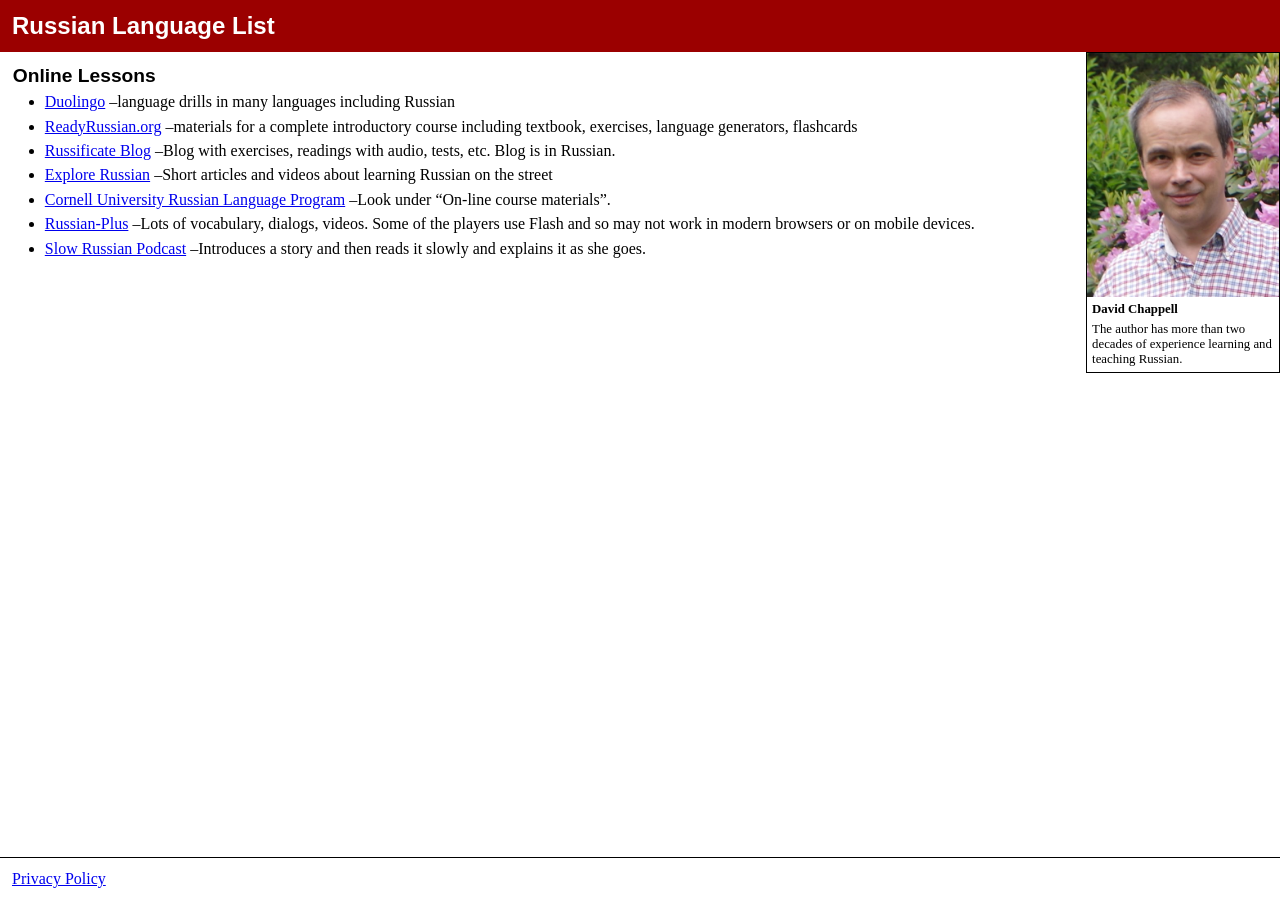
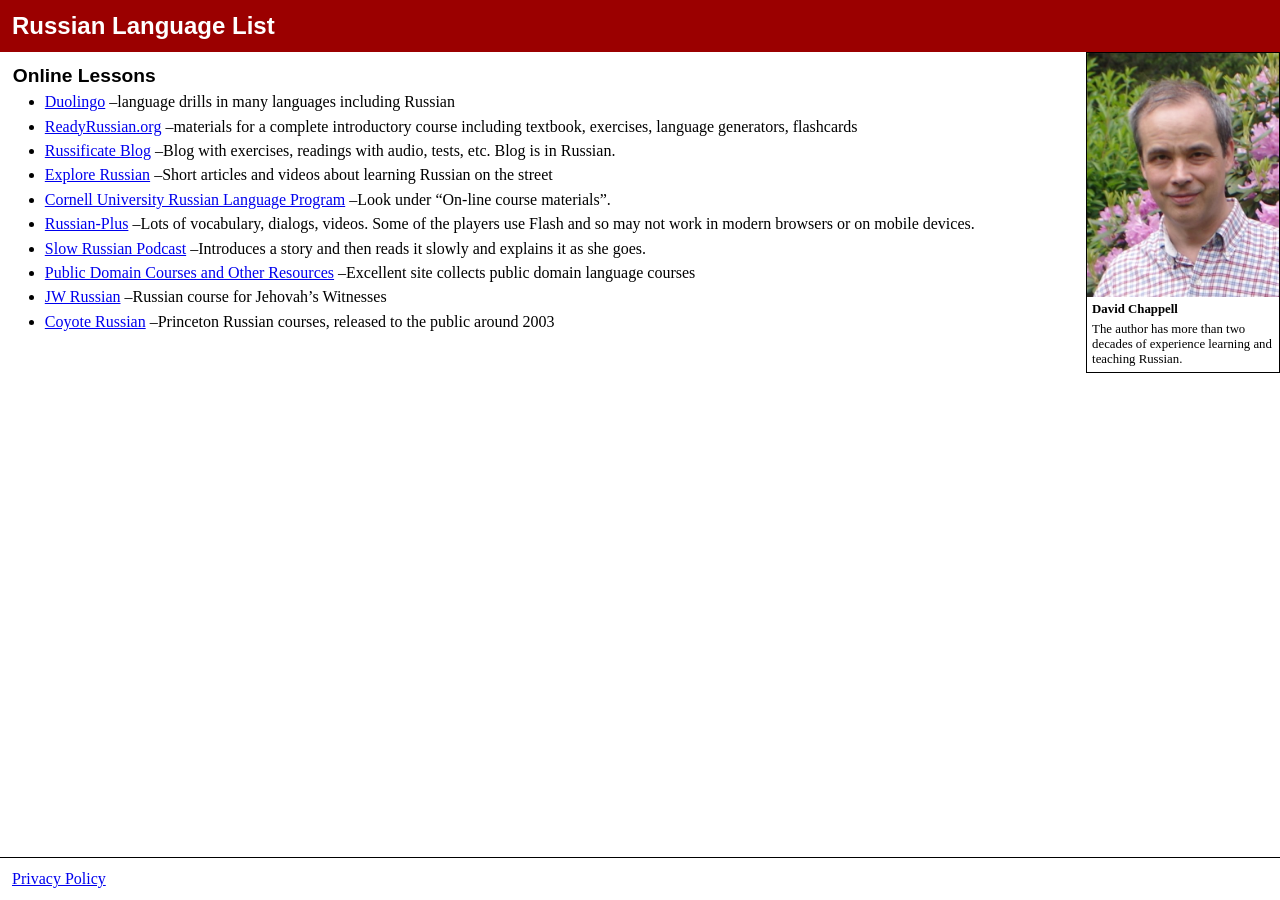
Before and after one commit to david672orford/russian-language-list, a Jekyll site: the page built from for-all/lessons.md, in a window 1280 px wide. Built offline with Jekyll 4.4.1, drawn with Linux system fonts in a browser that asks for light colours; our own code applies the rules of GitHub Pages for plain Markdown files.

Commit message:
added links

```diff
--- a/for-all/lessons.md
+++ b/for-all/lessons.md
@@ -14,3 +14,9 @@
 	so may not work in modern browsers or on mobile devices.
 * [Slow Russian Podcast](https://realrussianclub.com/slowrussianpodcast/)
 	--Introduces a story and then reads it slowly and explains it as she goes.
+* [Public Domain Courses and Other Resources](https://www.yojik.eu/)
+	--Excellent site collects public domain language courses
+* [JW Russian](http://jwrussian.com/)
+	--Russian course for Jehovah's Witnesses
+* [Coyote Russian](http://cytrussian.tuxfamily.org/)
+	--Princeton Russian courses, released to the public around 2003
```
Also changed, not shown: for-all/grammar.md (+1 -0 lines).
